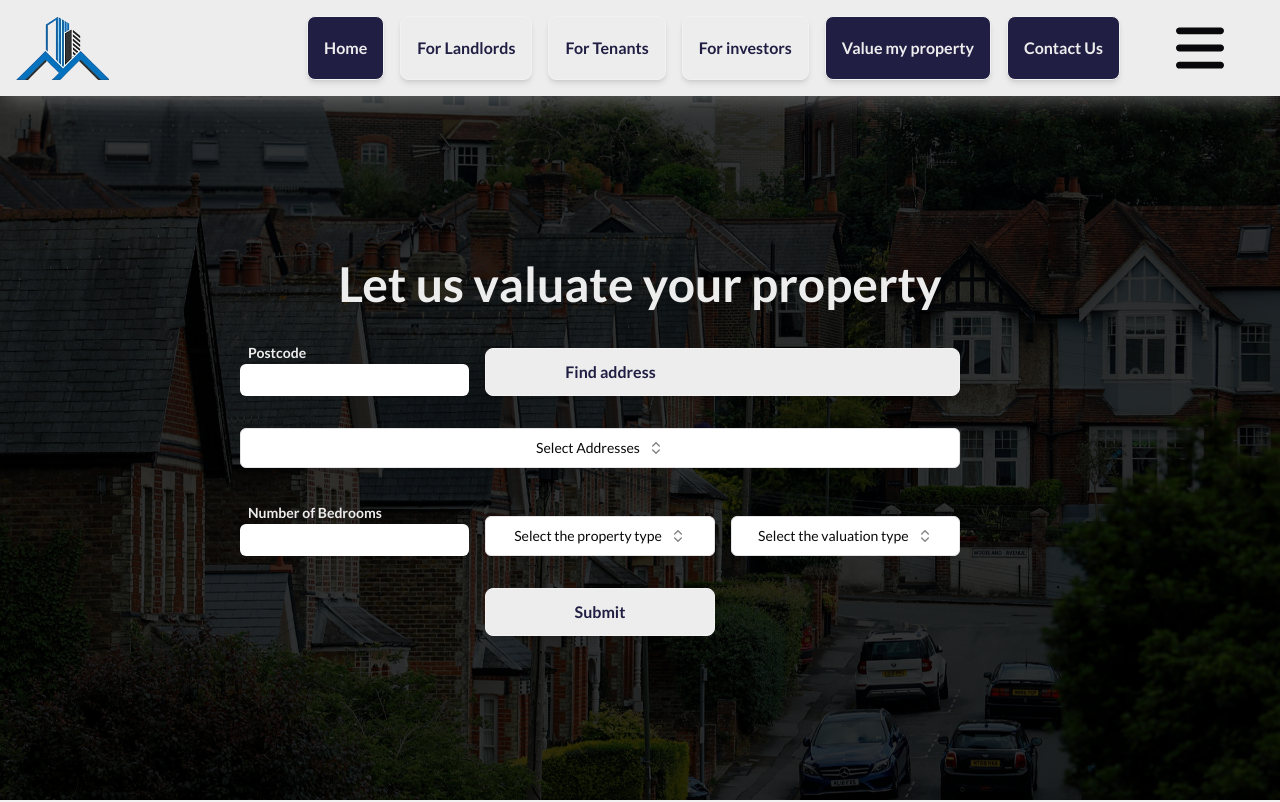
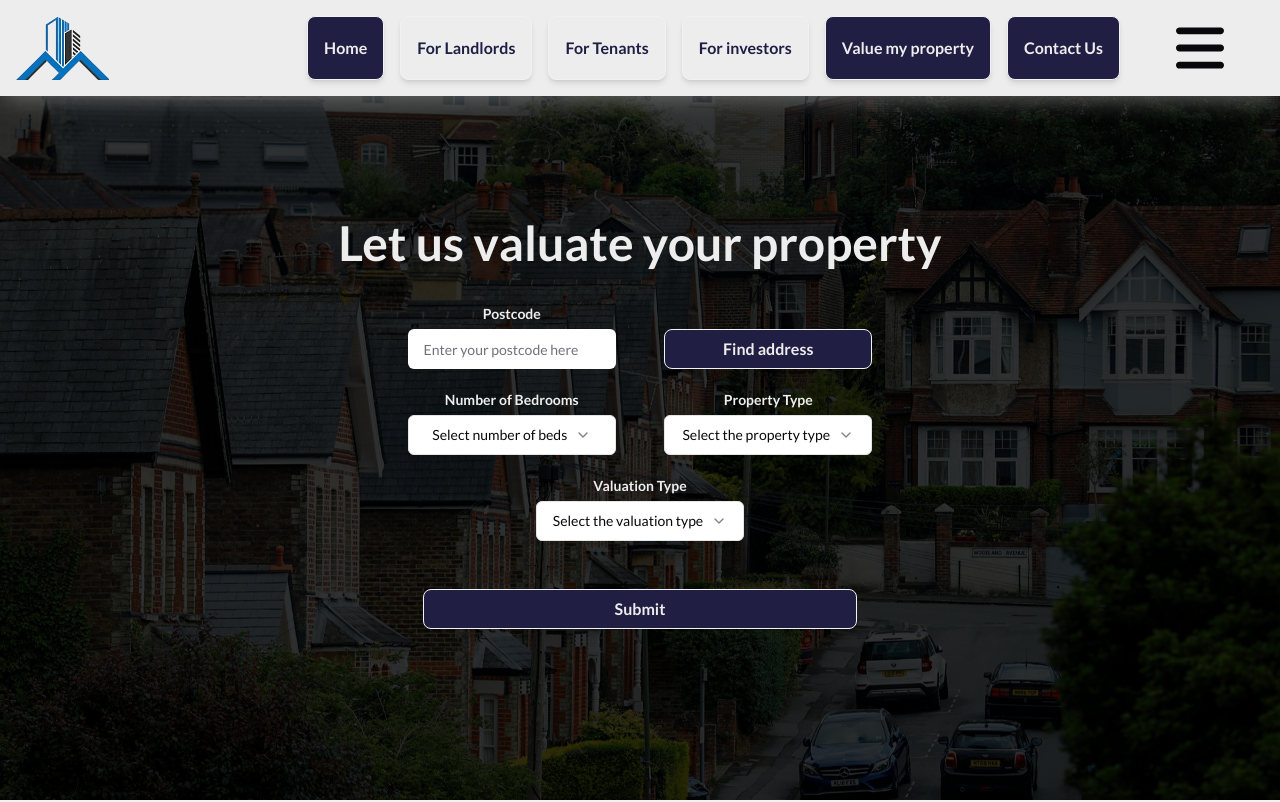
Before and after one commit to AlanNapieralski/tom-properties, a Next.js app: page /value-my-property in a window 1280 px wide. Shown: the top 802 px of the page. Built offline with nearby package versions, Linux system fonts and the light colour scheme.

Commit message:
improved the value property form design

```diff
--- a/src/app/value-my-property/page.tsx
+++ b/src/app/value-my-property/page.tsx
@@ -16,7 +16,7 @@ export default function ValueMyProperty() {
         className='sticky h-full inset-0 object-cover'
       />
       <div className='absolute inset-0 h-full bg-black opacity-80'></div>
-      <ValuePropertyForm className='absolute z-10 top-1/2 left-1/2 transform -translate-x-1/2 -translate-y-1/2 mx-auto w-[800px]' />
+      <ValuePropertyForm className='absolute z-10 top-1/2 left-1/2 transform -translate-x-1/2 -translate-y-1/2 mx-auto w-[650px]' />
     </section>
   )
 }
--- a/src/components/sections/shared/Nav.tsx
+++ b/src/components/sections/shared/Nav.tsx
@@ -19,10 +19,8 @@ const Nav: FC = () => {
 
       if (window.scrollY >= 96) {
         setIsSticky(true)
-        console.log('under: ', window.scrollY)
       } else if (window.scrollY < 96) {
         setIsSticky(false)
-        console.log('over: ', window.scrollY)
       }
     }
 
--- a/src/components/ui/Combobox.tsx
+++ b/src/components/ui/Combobox.tsx
@@ -1,7 +1,7 @@
 "use client"
 
 import * as React from "react"
-import { Check, ChevronsUpDown } from "lucide-react"
+import { Check, ChevronDown } from "lucide-react"
 
 import { cn } from "@/lib/utils"
 import { Button } from "@/components/ui/button"
@@ -26,7 +26,7 @@ export type ComboboxItem = {
 
 type ComboboxProps = {
   label: string
-  searchPlaceholder: string
+  searchPlaceholder?: string
   itemIdentifier: string
   items: ComboboxItem[]
   className?: string
@@ -48,30 +48,25 @@ export function Combobox({ className = '', label, searchPlaceholder, itemIdentif
           {value
             ? items.find((item) => item.value === value)?.label
             : label}
-          <ChevronsUpDown className="ml-2 h-4 w-4 shrink-0 opacity-50" />
+          <ChevronDown className="ml-2 h-4 w-4 shrink-0 opacity-50" />
         </Button>
       </PopoverTrigger>
       <PopoverContent className="w-full">
         <Command >
-          <CommandInput placeholder={searchPlaceholder} />
+          {searchPlaceholder ? <CommandInput placeholder={searchPlaceholder} /> : null}
           <CommandList>
-            <CommandEmpty>No {itemIdentifier} found.</CommandEmpty>
+            {searchPlaceholder ? <CommandEmpty>No {itemIdentifier} found.</CommandEmpty> : null}
             <CommandGroup>
               {items.map((item) => (
                 <CommandItem
                   key={item.value}
                   value={item.value}
+                  className="justify-center"
                   onSelect={(currentValue) => {
                     setValue(currentValue === value ? "" : currentValue)
                     setOpen(false)
                   }}
                 >
-                  <Check
-                    className={cn(
-                      "mr-2 h-4 w-4",
-                      value === item.value ? "opacity-100" : "opacity-0"
-                    )}
-                  />
                   {item.label}
                 </CommandItem>
               ))}
--- a/src/components/ui/CustomButton.tsx
+++ b/src/components/ui/CustomButton.tsx
@@ -2,7 +2,7 @@ import Link from "next/link"
 
 type CustomButtonProps = {
   type: "button" | "link"
-  action: string | (() => void)
+  action: string | ((e: React.MouseEvent<HTMLButtonElement>) => void)
   children: React.ReactNode
   theme?: 'dark' | 'light'
   className?: string
@@ -14,11 +14,11 @@ const CustomButton = ({ type, action, children, theme = 'dark', className = "",
   return (
     <>
       {type === "button" && typeof action === "function" ? (
-        <button type={buttonType} onClick={action} className={`btn ${theme === 'dark' ? 'bg-primary text-secondary hover:bg-secondary hover:text-primary' : 'bg-secondary text-primary hover:bg-primary hover:text-secondary'}  text-normal font-bold shadow-md ${className}`}>
+        <button type={buttonType} onClick={action} className={`btn h-10 min-h-0 ${theme === 'dark' ? 'bg-primary text-secondary hover:bg-secondary hover:text-primary' : 'bg-secondary text-primary hover:bg-primary hover:text-secondary'}  text-normal font-bold shadow-md ${className}`}>
           {children}
         </button >
       ) : type === "link" && typeof action === "string" ? (
-        <Link href={action} className={`btn ${theme === 'dark' ? 'bg-primary text-secondary hover:bg-secondary hover:text-primary' : 'bg-secondary text-primary hover:bg-primary hover:text-secondary'}  text-normal font-bold shadow-md ${className}`}>
+        <Link href={action} className={`btn h-10 min-h-0 ${theme === 'dark' ? 'bg-primary text-secondary hover:bg-secondary hover:text-primary' : 'bg-secondary text-primary hover:bg-primary hover:text-secondary'}  text-normal font-bold shadow-md ${className}`}>
           {children}
         </Link>
       ) : null}
--- a/src/components/ui/ValuePropertyForm.tsx
+++ b/src/components/ui/ValuePropertyForm.tsx
@@ -9,7 +9,8 @@ import { useForm } from "react-hook-form"
 import { z } from "zod"
 
 import { Combobox } from './Combobox'
-import { valuationTypes, propertyTypes } from '@/models/valueProperty-content'
+import { valuationTypes, propertyTypes, noOfBeds, addresses } from '@/models/valueProperty-content'
+import { useEffect, useState } from 'react'
 
 export default function ValuePropertyForm({ className = '' }) {
 
@@ -44,13 +45,6 @@ export default function ValuePropertyForm({ className = '' }) {
     },
   })
 
-  const searchItems = [
-    {
-      label: 'exampleLabel',
-      value: 'exampleValue'
-    }
-  ]
-
   function onSubmit(data: z.infer<typeof FormSchema>) {
     toast({
       title: "You submitted the following values:",
@@ -62,49 +56,56 @@ export default function ValuePropertyForm({ className = '' }) {
     })
   }
 
+  const [isClicked, setIsClicked] = useState(false)
+
+
 
   return (
     <Form {...form} >
 
-      <form action="" className={`flex-col ` + className}>
-        <h1 className='flex justify-center text-5xl text-secondary font-bold mb-8'>Let us valuate your property</h1>
+      <form action="" className={`flex flex-col justify-center items-center ` + className}>
+        <h1 className='flex justify-center items-center text-5xl text-secondary font-bold mb-8'>Let us valuate your property</h1>
 
-        <div className='grid grid-cols-3 w-[720px] gap-y-8 gap-x-4 items-end'>
+        <div className='grid grid-cols-4 gap-y-4 gap-x-12 items-end'>
           <FormField
             control={form.control}
             name="postcode"
             render={({ field }) => (
-              <FormItem>
-                <FormLabel className="font-bold text-secondary mx-2">Postcode</FormLabel>
+              <FormItem className='col-span-2'>
+                <FormLabel className="font-bold text-secondary m-2 flex justify-center items-end">Postcode</FormLabel>
                 <FormControl>
-                  <Input className="p-4 border-2 border-primary border-none" type="text" {...field} />
+                  <Input className="p-4 border-2 border-primary border-none" placeholder='Enter your postcode here' type="text" {...field} />
                 </FormControl>
               </FormItem>
             )}
           />
 
-          <Button type='button' theme='light' action={(() => null)} className="grid grid-cols-subgrid col-span-2">Find address</Button>
+          <Button type='button' theme='dark' action={(e) => {
+            e.preventDefault()
+            setIsClicked(true)
+          }} className="col-span-2">Find address</Button>
 
-          <FormField
+          {isClicked ? <FormField
             control={form.control}
             name="selAddress"
             render={({ field }) => (
-              <FormItem className='grid grid-cols-subgrid col-span-3'>
+              <FormItem className='col-span-4'>
+                <FormLabel className="font-bold text-secondary m-2 flex justify-center items-end">Property Address</FormLabel>
                 <FormControl>
-                  <Combobox label='Select Addresses' searchPlaceholder='Search for addresses' itemIdentifier='addresses' items={searchItems} className='col-span-3' {...field} />
+                  <Combobox label='Select Addresses' searchPlaceholder='Search for addresses' itemIdentifier='addresses' items={addresses} className='w-full' {...field} />
                 </FormControl>
               </FormItem>
             )}
-          />
+          /> : null}
 
           <FormField
             control={form.control}
             name="bedsNo"
             render={({ field }) => (
-              <FormItem>
-                <FormLabel className="font-bold text-secondary mx-2">Number of Bedrooms</FormLabel>
+              <FormItem className='col-span-2'>
+                <FormLabel className="font-bold text-secondary m-2 flex justify-center items-end">Number of Bedrooms</FormLabel>
                 <FormControl>
-                  <Input className="p-4 border-2 border-primary border-none" type="number" min={1} max={10} {...field} />
+                  <Combobox label='Select number of beds' items={noOfBeds} className='w-full' {...field} />
                 </FormControl>
               </FormItem>
             )}
@@ -114,9 +115,10 @@ export default function ValuePropertyForm({ className = '' }) {
             control={form.control}
             name="propertyType"
             render={({ field }) => (
-              <FormItem>
+              <FormItem className='col-span-2'>
+                <FormLabel className="font-bold text-secondary m-2 flex justify-center items-end">Property Type</FormLabel>
                 <FormControl>
-                  <Combobox label='Select the property type' searchPlaceholder='Search for property types' itemIdentifier='property types' items={propertyTypes} className='w-full' {...field} />
+                  <Combobox label='Select the property type' items={propertyTypes} className='w-full' {...field} />
                 </FormControl>
               </FormItem>
             )}
@@ -126,18 +128,17 @@ export default function ValuePropertyForm({ className = '' }) {
             control={form.control}
             name="valType"
             render={({ field }) => (
-              <FormItem>
+              <FormItem className='col-start-2 col-span-2'>
+                <FormLabel className="font-bold text-secondary m-2 flex justify-center items-end">Valuation Type</FormLabel>
                 <FormControl>
-                  <Combobox label='Select the valuation type' searchPlaceholder='Search for valuation types' itemIdentifier='valuation types' items={valuationTypes} className='w-full' {...field} />
+                  <Combobox label='Select the valuation type' items={valuationTypes} className='w-full' {...field} />
                 </FormControl>
               </FormItem>
             )}
           />
-          <div className="grid grid-cols-subgrid col-span-full">
-            <Button type='button' buttonType="submit" theme='light' action={(() => null)} className="col-start-2">Submit</Button>
-          </div>
         </div>
+        <Button type='button' buttonType="submit" theme='dark' action={(() => null)} className="my-12 w-2/3">Submit</Button>
       </form>
-    </Form>
+    </Form >
   )
 }
--- a/src/components/ui/input.tsx
+++ b/src/components/ui/input.tsx
@@ -11,7 +11,7 @@ const Input = React.forwardRef<HTMLInputElement, InputProps>(
       <input
         type={type}
         className={cn(
-          "flex h-2 w-full rounded-md border border-input bg-background px-3 py-2 ring-offset-background file:border-0 file:bg-transparent file:text-sm file:font-medium placeholder:text-muted-foreground focus-visible:outline-none focus-visible:ring-2 focus-visible:ring-ring focus-visible:ring-offset-2 disabled:cursor-not-allowed disabled:opacity-50 ",
+          "text-sm flex h-10 w-full rounded-md border border-input bg-background px-3 py-2 ring-offset-background file:border-0 file:bg-transparent file:text-sm file:font-medium placeholder:text-muted-foreground focus-visible:outline-none focus-visible:ring-2 focus-visible:ring-ring focus-visible:ring-offset-2 disabled:cursor-not-allowed disabled:opacity-50 ",
           className
         )}
         ref={ref}
--- a/src/models/valueProperty-content.ts
+++ b/src/models/valueProperty-content.ts
@@ -16,16 +16,10 @@ export const valuePropertyImage: ImageProps = {
 
 export const title = 'Let us valuate your property'
 
-export const propertyTypes: ComboboxItem[] = [
-  {
-    label: 'exampleLabel',
-    value: 'exampleValue'
-  },
-]
+export const addresses = ['123 Baker Street,  London,  NW1 6XE,  United Kingdom'].map(val => ({ label: val, value: val }))
 
-export const valuationTypes: ComboboxItem[] = [
-  {
-    label: 'exampleLabel',
-    value: 'exampleValue'
-  },
-]
+export const propertyTypes: ComboboxItem[] = ['example'].map(val => ({ label: val, value: val }))
+
+export const valuationTypes: ComboboxItem[] = ['example'].map(val => ({ label: val, value: val }))
+
+export const noOfBeds: ComboboxItem[] = ['studio', '1', '2', '3', '4', '5', '6', '6+'].map(val => ({ label: val, value: val }))
```
